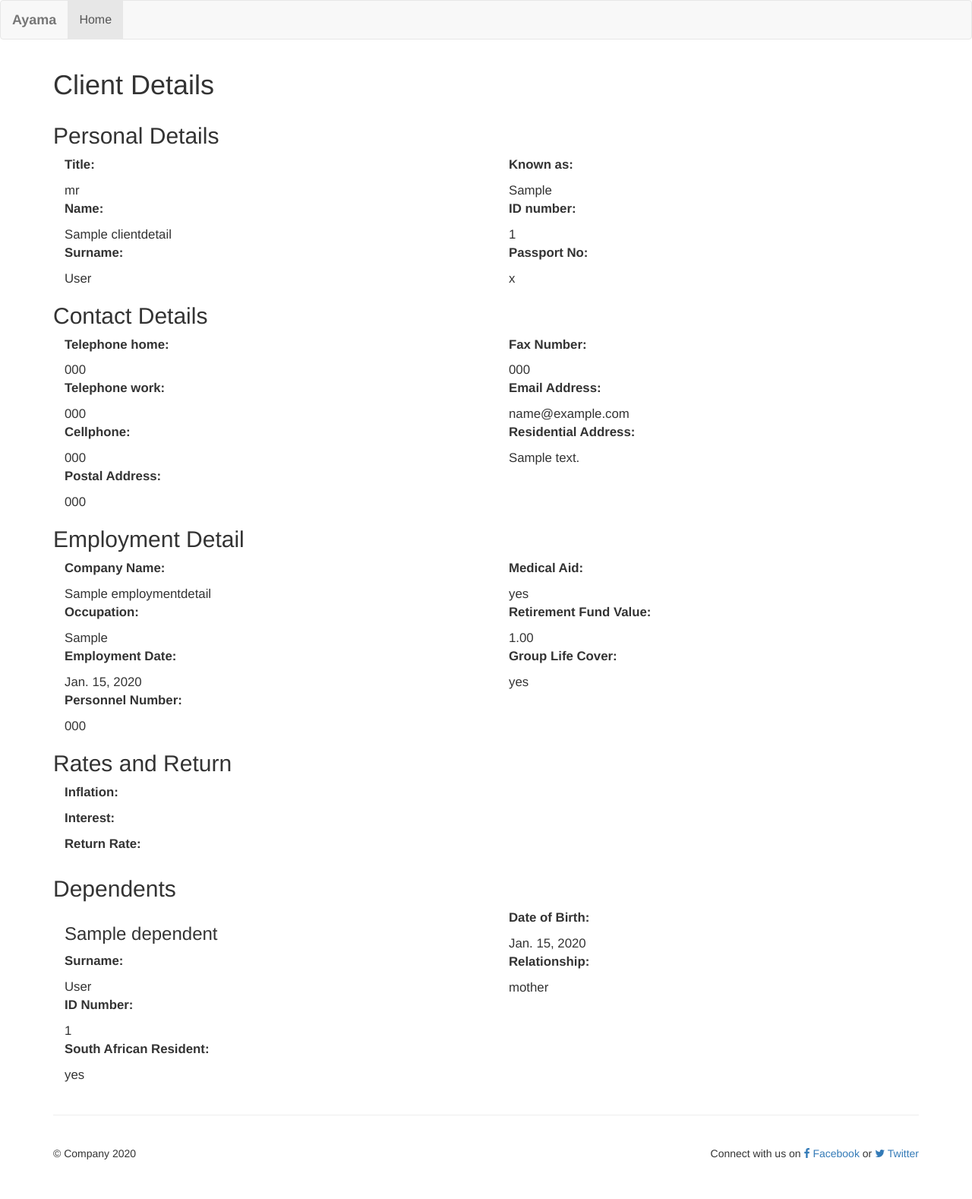
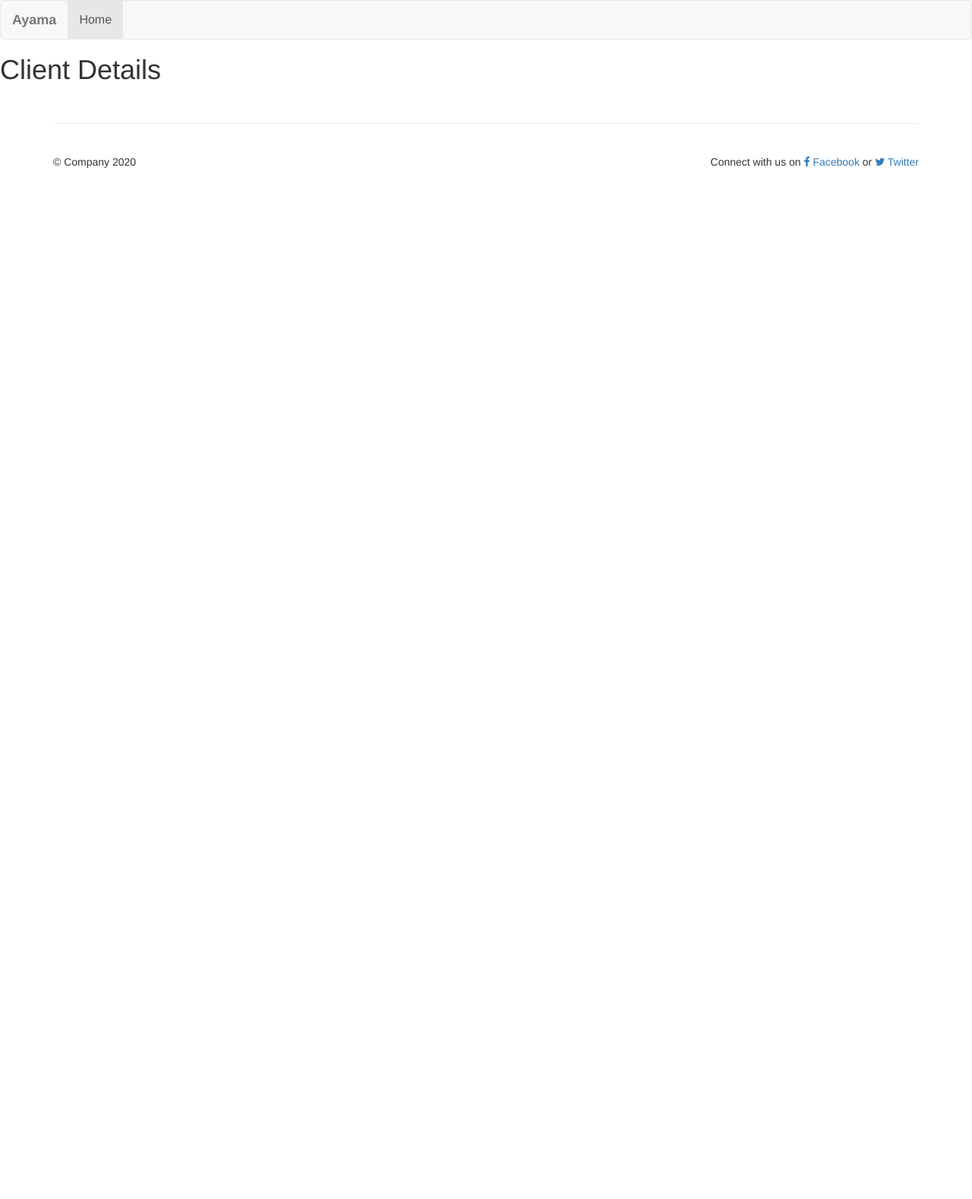
Before and after one commit to Figly/ayama, a Django app: page /client_summary/1/ in a window 1280 px wide. Shown: the whole page at 76% size. After the commit the page ends 221 px from the top, so only its background shows below. Run offline with Django 3.2, Linux system fonts and the light colour scheme; tables that the repository leaves empty hold one stand-in row (values such as "Sample post"); parts of the project's set-up code (start-up, migrations or seed data) failed here and were passed over; some libraries are stand-ins or nearby versions.

Commit message:
Revert "list and detail views"
This reverts commit a5c3e83722393b20577b4b3da6c1254ea6ddd508.

```diff
--- a/src/clients/models.py
+++ b/src/clients/models.py
@@ -65,7 +65,7 @@ class ClientDetail(BaseModel):
     """
 
     advisor_id_fk = models.ForeignKey(
-        "practises.AdvisorDetail", on_delete=models.CASCADE, related_name="clients"
+        "practises.AdvisorDetail", on_delete=models.CASCADE
     )
     client_contact_fk = models.ForeignKey("ClientContactDetail", on_delete=models.CASCADE)
     title = models.CharField(
--- a/src/clients/templates/clients/client_list.html
+++ b/src/clients/templates/clients/client_list.html
@@ -3,7 +3,6 @@
 
 {% block content %}
 {% block container %}
-<div class="container">
   <h1>Client List</h1>
     {% if clients %}
     <table class="table">
@@ -26,7 +25,7 @@
         <tbody>
             <tr scope="row">
                 <td>{{ client.id }}</td>
-                <td><a href="{% url 'clients:client-summary' pk=client.id %}">{{ client.names }}</a></td>
+                <td>{{ client.names }}</td>
                 <td>{{ client.surnames }}</td>
                 <td>{{ client.client_contact_fk.email_address }}</td>
                 {% if user.is_superuser %}
@@ -42,7 +41,6 @@
     </table>
     {% else %}
     <p>No Clients to Display</p>
-</div>
   {% endif %}
 {% endblock %}
 {% endblock %}
--- a/src/clients/templates/clients/client_summary.html
+++ b/src/clients/templates/clients/client_summary.html
@@ -3,76 +3,10 @@
 
 {% block content %}
 {% block container %}
+  <h1>Client Details</h1>
     {% if client %}
-    <div class="container" style="font-size: larger;" >
-        <h1>Client Details</h1>
-        <div class="container">
-            <div class="row">
-                <h2>Personal Details</h2>
-                <div class="col-md-6 col-sm-6">
-                        <p><strong>Title:</strong></p> {{client.title}}
-                        <p><strong>Name:</strong></p> {{client.names}}
-                        <p><strong>Surname:</strong></p> {{client.surnames}}
-                </div>
-                <div class="col-md-6 col-sm-6">
-                    <p><strong>Known as:</strong></p> {{client.known_as}}
-                    <p><strong>ID number:</strong></p> {{client.sa_id}}
-                    <p><strong>Passport No:</strong></p> {{client.passport_no}}
-                </div>
-            </div>
-            <div class="row">
-                <h2>Contact Details</h2>
-                <div class="col-md-6 col-sm-6">
-                        <p><strong>Telephone home:</strong></p> {{client.client_contact_fk.telephone_home}}
-                        <p><strong>Telephone work:</strong></p> {{client.client_contact_fk.telephone_work}}
-                        <p><strong>Cellphone:</strong></p> {{client.client_contact_fk.cellphone_number}}
-                        <p><strong>Postal Address:</strong></p> {{client.client_contact_fk.postal_address_line_1}}
-                </div>
-                <div class="col-md-6 col-sm-6">
-                    <p><strong>Fax Number:</strong></p> {{client.client_contact_fk.fax_number}}
-                    <p><strong>Email Address:</strong></p> {{client.client_contact_fk.email_address}}
-                    <p><strong>Residential Address:</strong></p> {{client.client_contact_fk.residential_address_line_1}}
-                </div>
-            </div>
-            <div class="row">
-                <h2>Employment Detail</h2>
-                <div class="col-md-6 col-sm-6">
-                        <p><strong>Company Name:</strong></p> {{client.client_employment_fk.company_name}}
-                        <p><strong>Occupation:</strong></p> {{client.client_employment_fk.occupation}}
-                        <p><strong>Employment Date:</strong></p> {{client.client_employment_fk.employment_date}}
-                        <p><strong>Personnel Number:</strong></p> {{client.client_employment_fk.personnel_number}}
-                </div>
-                <div class="col-md-6 col-sm-6">
-                    <p><strong>Medical Aid:</strong></p> {{client.client_employment_fk.medical_aid}}
-                    <p><strong>Retirement Fund Value:</strong></p> {{client.client_employment_fk.retirement_fund_current_value}}
-                    <p><strong>Group Life Cover:</strong></p> {{client.client_employment_fk.group_life_cover}}
-                </div>
-            </div>
-            <div class="row">
-                <h2>Rates and Return</h2>
-                <div class="col-md-6 col-sm-6">
-                        <p><strong>Inflation:</strong></p> {{client.client_rates_fk.inflation}}
-                        <p><strong>Interest:</strong></p> {{client.client_rates_fk.interest}}
-                        <p><strong>Return Rate:</strong></p> {{client.client_rates_fk.return_rate}}
-                </div>
-            </div>
-            <div class="row">
-                <h2>Dependents</h2>
-                {% for dependent in client.dependents.all %}
-                    <div class="col-md-6 col-sm-6">
-                        <h3>{{dependent.names}}</h3>
-                        <p><strong>Surname:</strong></p> {{dependent.surnames}}
-                        <p><strong>ID Number:</strong></p> {{dependent.id_no}}
-                        <p><strong>South African Resident:</strong></p> {{dependent.rsa_resident}}
-                    </div>
-                    <div class="col-md-6 col-sm-6">
-                        <p><strong>Date of Birth:</strong></p> {{dependent.date_of_birth}}
-                        <p><strong>Relationship:</strong></p> {{dependent.relationship}}
-                    </div>
-                {% endfor %}
-            </div>
-        </div>
-</div>
+        <!-- TODO -->
+    {% else %}
   {% endif %}
 {% endblock %}
 {% endblock %}
--- a/src/clients/views.py
+++ b/src/clients/views.py
@@ -36,19 +36,6 @@ TEMPLATES = {
 class ClientWizard(SessionWizardView):
     def get_template_names(self):
         return TEMPLATES[self.steps.current]
-
-    # def get_form(self, step=None, data=None, files=None):
-    #     form = super().get_form(step, data, files)
-    #     user = self.request.user
-    #     if self.steps.current == "0":
-    #         if user.is_advisor:
-    #             advisor_id = user.id
-    #             form.fields['advisor_id_fk'].queryset = AdvisorDetail.objects.filter(user_id = advisor_id)
-    #             return form
-    #         elif user.is_administrator:
-    #             practise_id = user.Administrator.practise_id_fk
-    #             form.fields['advisor_id_fk'].queryset = AdvisorDetail.objects.filter(practise_id_fk = practise_id)
-    #             return form
 
     def get_context_data(self, form, **kwargs):
         context = super(ClientWizard, self).get_context_data(form=form, **kwargs)
@@ -138,11 +125,11 @@ class ClientlistView(generic.ListView):
         if user.is_superuser:
             clients = ClientDetail.objects.all().select_related('client_contact_fk')
         elif user.is_administrator:
-            practise_id = user.Administrator.practise_id_fk
+            practise_id = user.AdministratorDetail.practise_id_fk
             advisors = AdvisorDetail.objects.filter(practise_id_fk= practise_id)
             clients = ClientDetail.objects.filter(advisor_id_fk__in = advisors).select_related('client_contact_fk')
         elif user.is_advisor:
-            clients = ClientDetail.objects.filter(advisor_id_fk = user.id).select_related('client_contact_fk')
+            clients = ClientDetail.objects.all(advisor_id_fk = user.AdvisorDetail).select_related('client_contact_fk')
 
         context = {'clients':clients}
         return context
--- a/src/practises/models.py
+++ b/src/practises/models.py
@@ -73,8 +73,8 @@ class AdministratorDetail(BaseModel):
     Class descriptor
     """
 
-    user = models.OneToOneField(settings.AUTH_USER_MODEL, on_delete=models.CASCADE, primary_key=True, related_name="Administrator")
-    practise_id_fk = models.ForeignKey("PractiseDetail", on_delete=models.CASCADE, related_name="Practise")
+    user = models.OneToOneField(settings.AUTH_USER_MODEL, on_delete=models.CASCADE, primary_key=True)
+    practise_id_fk = models.ForeignKey("PractiseDetail", on_delete=models.CASCADE)
     adminstrator_contact_fk = models.ForeignKey(
         "AdministratorContactDetail", on_delete=models.CASCADE
     )
@@ -107,7 +107,7 @@ class AdvisorDetail(BaseModel):
     Class descriptor
     """
 
-    user = models.OneToOneField(settings.AUTH_USER_MODEL, on_delete=models.CASCADE, primary_key=True, related_name="Advisor")
+    user = models.OneToOneField(settings.AUTH_USER_MODEL, on_delete=models.CASCADE, primary_key=True)
     practise_id_fk = models.ForeignKey("PractiseDetail", on_delete=models.CASCADE)
     advisor_contact_fk = models.ForeignKey("AdvisorContactDetail", on_delete=models.CASCADE)
     title = models.CharField(
--- a/src/practises/urls.py
+++ b/src/practises/urls.py
@@ -1,10 +1,12 @@
 from django.urls import path
 
-from .forms import (AddAdministratorContactDetailForm,
-                    AddAdministratorDetailForm, AddAdvisorContactDetailForm,
-                    AddAdvisorDetailForm)
-from .views import (AddPractiseView, AdministratorWizard, AdvisorlistView,
-                    AdvisorSummaryView, AdvisorWizard)
+from .forms import (
+    AddAdministratorContactDetailForm,
+    AddAdministratorDetailForm,
+    AddAdvisorContactDetailForm,
+    AddAdvisorDetailForm,
+)
+from .views import AddPractiseView, AdministratorWizard, AdvisorWizard
 
 app_name = "practises"
 urlpatterns = [
@@ -26,9 +28,4 @@ urlpatterns = [
         ),
         name="add-administrator",
     ),
-    path('advisor_list/', AdvisorlistView.as_view(), name='advisor-list'),
-    path(
-        "advisor_summary/<pk>/",
-        AdvisorSummaryView.as_view(), name='advisor-summary'
-    ),
 ]
```
Also changed, not shown: src/practises/forms.py (+7 -3 lines), src/practises/templates/practises/advisor_list.html (deleted, +0 -40 lines), src/practises/templates/practises/advisor_summary.html (deleted, +0 -45 lines), src/practises/views/advisor.py (+4 -39 lines), src/templates/administration/home.html (+0 -9 lines), src/templates/superusers/home.html (+0 -9 lines).
